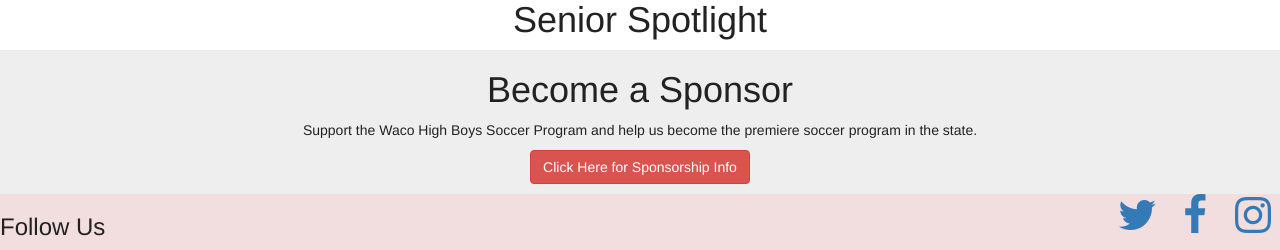
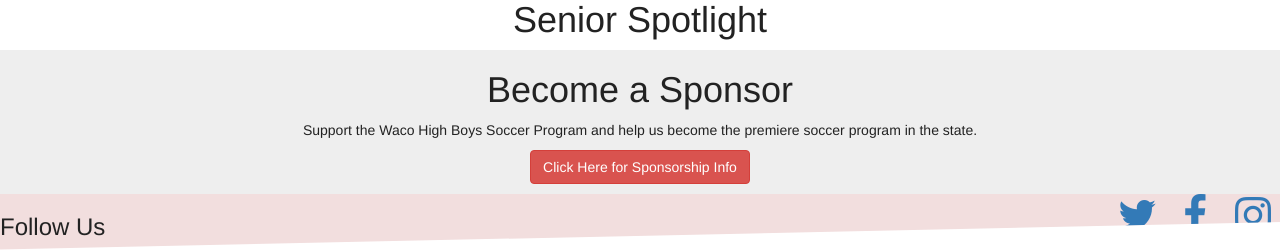
Before and after one commit to acewert/whsboyssoccer, a Django app: page / in a window 1280 px wide. Shown: the part 945-1195 px from the top of the page. Run offline with Django 3.2, Linux system fonts and the light colour scheme; some libraries are stand-ins or nearby versions.

Commit message:
Slash line

```diff
--- a/app/static/styles/base.css
+++ b/app/static/styles/base.css
@@ -5,3 +5,7 @@ body {
 .navbar {
 	margin-bottom: 0;
 }
+
+#follow-us {
+	clip-path: polygon(0 0, 100% 0, 100% 50%, 0 100%);
+}
--- a/app/templates/base.html
+++ b/app/templates/base.html
@@ -41,7 +41,7 @@
 
         {% block body %}{% endblock %}
 
-        <div class="row bg-danger">
+        <div class="row bg-danger" id="follow-us">
             <div class="col-sm-6">
                 <h3>Follow Us</h3>
             </div>
```
